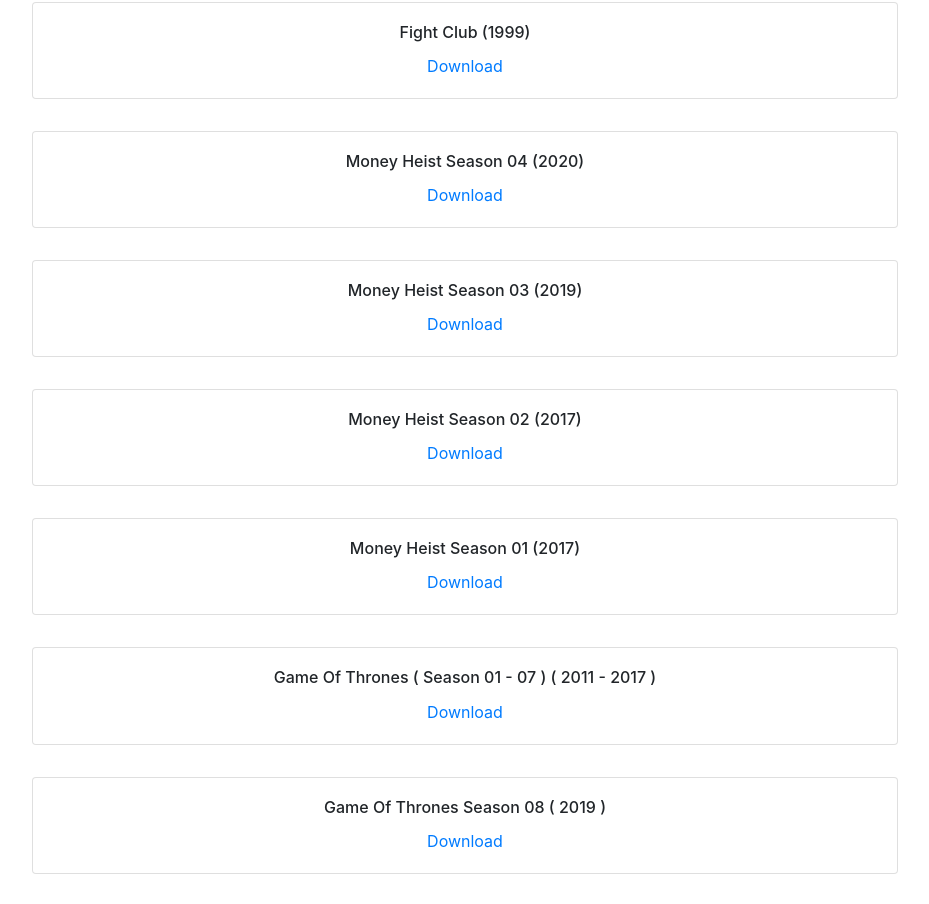
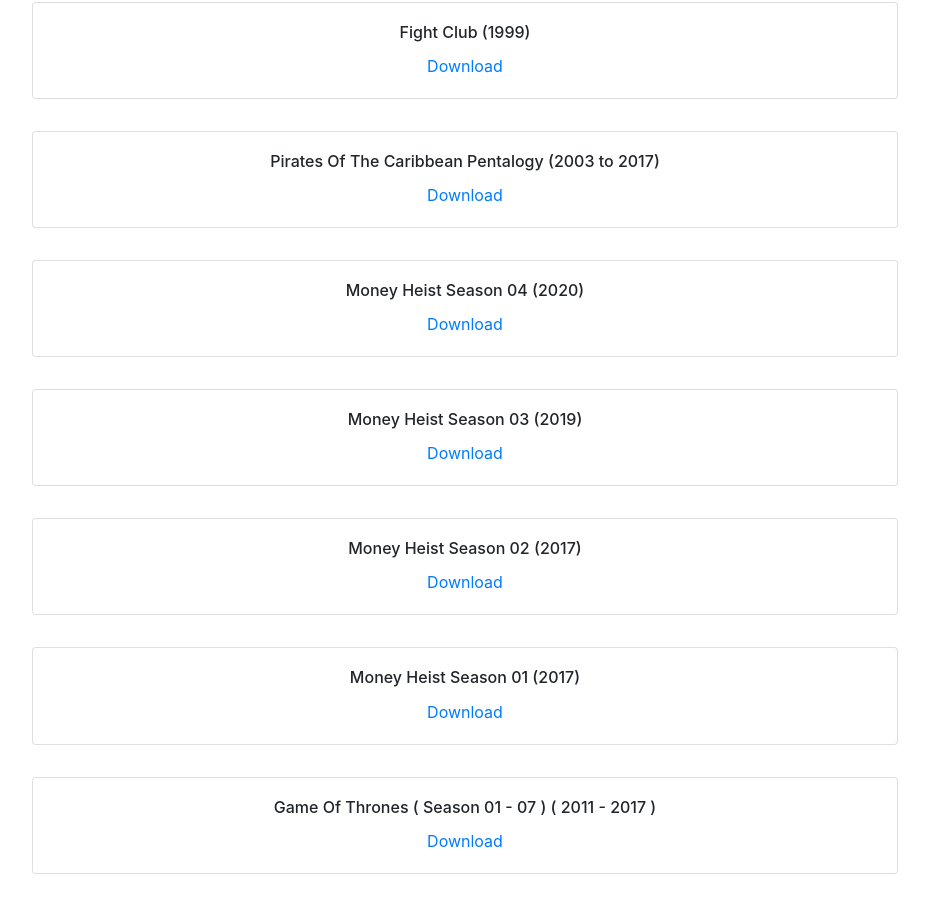
Before and after one commit to CreatorsInn/Quarantine-Life, a React (Create React App) app: page / in a window 1280 px wide. Shown: the part 967-1871 px from the top of the page, without its empty margins (175-1104 px from the left). Built offline with nearby package versions, Linux system fonts and the light colour scheme.

Commit message:
ADDED: Pirates Of The Caribbean

```diff
--- a/src/data/links.js
+++ b/src/data/links.js
@@ -40,6 +40,11 @@
       "https://yts.mx/torrent/download/4B37249E7F82F60D94C7A15B743A6B624E640372",
   },
   {
+    NAME: "Pirates Of The Caribbean Pentalogy (2003 to 2017)",
+    LINK:
+      "magnet:?xt=urn:btih:5ADCA7E10458307965CAB645F9C7D3FC15C1D868&dn=www.TamilRockers.by%20-%20Pirates%20Of%20The%20Caribbean%20Pentalogy%20%282003%20to%202017%29%5b720p%20-%20BDRip%27s%20-%20%5bTamil%20%2b%20Tel%20%284%29%20%2b%20Hin%20%2b%20Eng%5d&tr=udp%3a%2f%2ftracker.leechers-paradise.org%3a6969%2fannounce&tr=udp%3a%2f%2ftracker.opentrackr.org%3a1337%2fannounce&tr=udp%3a%2f%2feddie4.nl%3a6969%2fannounce&tr=udp%3a%2f%2f9.rarbg.me%3a2730%2fannounce&tr=udp%3a%2f%2f9.rarbg.to%3a2750%2fannounce&tr=udp%3a%2f%2fpublic.popcorn-tracker.org%3a6969%2fannounce&tr=udp%3a%2f%2ftracker.opentrackr.org%3a1337%2fannounce&tr=udp%3a%2f%2fp4p.arenabg.ch%3a1337%2fannounce&tr=udp%3a%2f%2ftracker.internetwarriors.net%3a1337%2fannounce&tr=udp%3a%2f%2ftracker.coppersurfer.tk%3a6969%2fannounce&tr=http%3a%2f%2ftorrentsmd.com%3a8080%2fannounce",
+  },
+  {
     NAME: "Money Heist Season 04 (2020)",
     LINK:
       "magnet:?xt=urn:btih:a39c33c1bd3592033cce451fc2daf76fcf887873&dn=Money+Heist+%282020%29+English+S04+Complete+720p+NF+WEBRip+DD-5.1+ES&tr=udp%3A%2F%2Ftracker.openbittorrent.com%3A80&tr=udp%3A%2F%2Ftracker.publicbt.com%3A80&tr=udp%3A%2F%2Ftracker.ccc.de%3A80",
```
